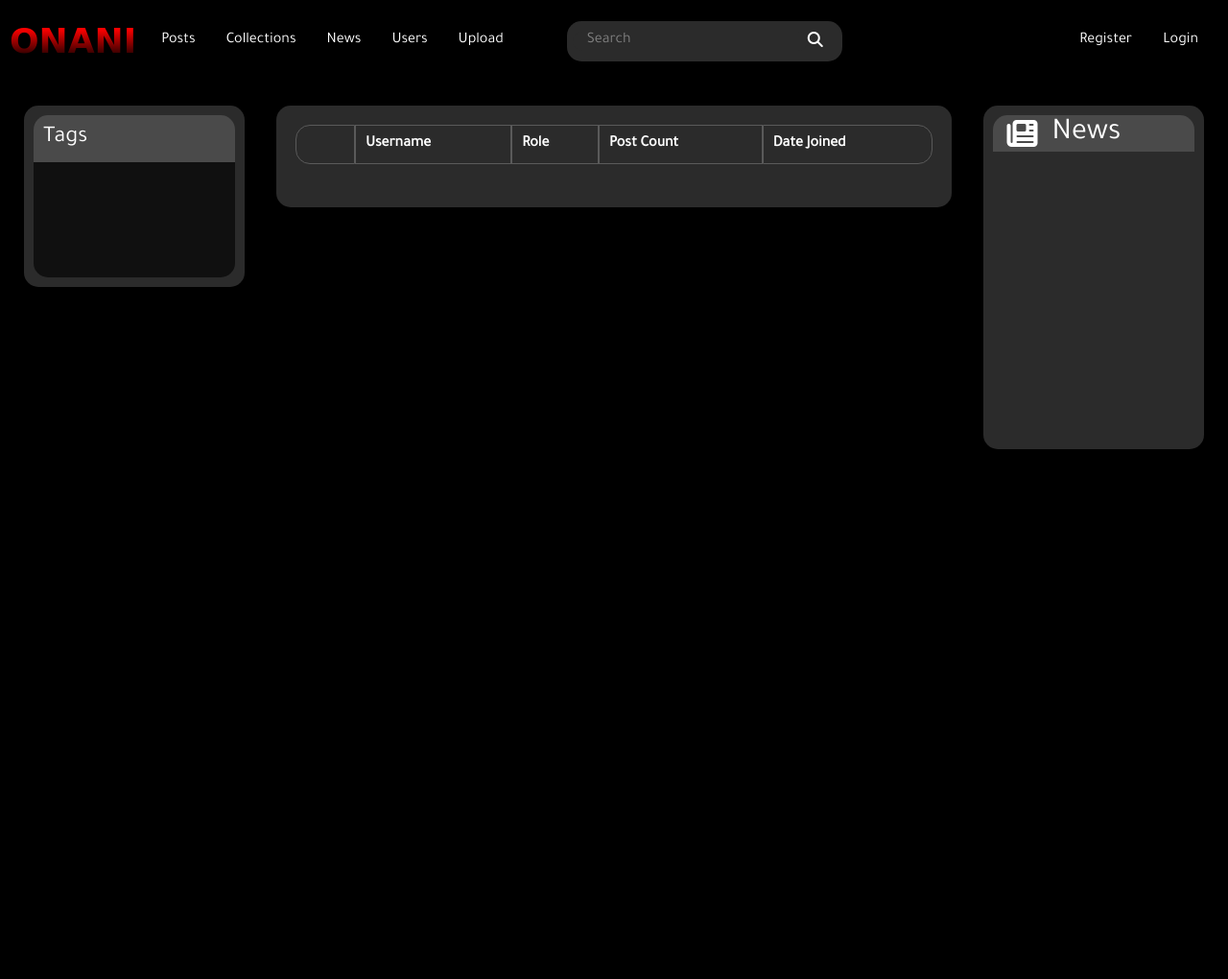
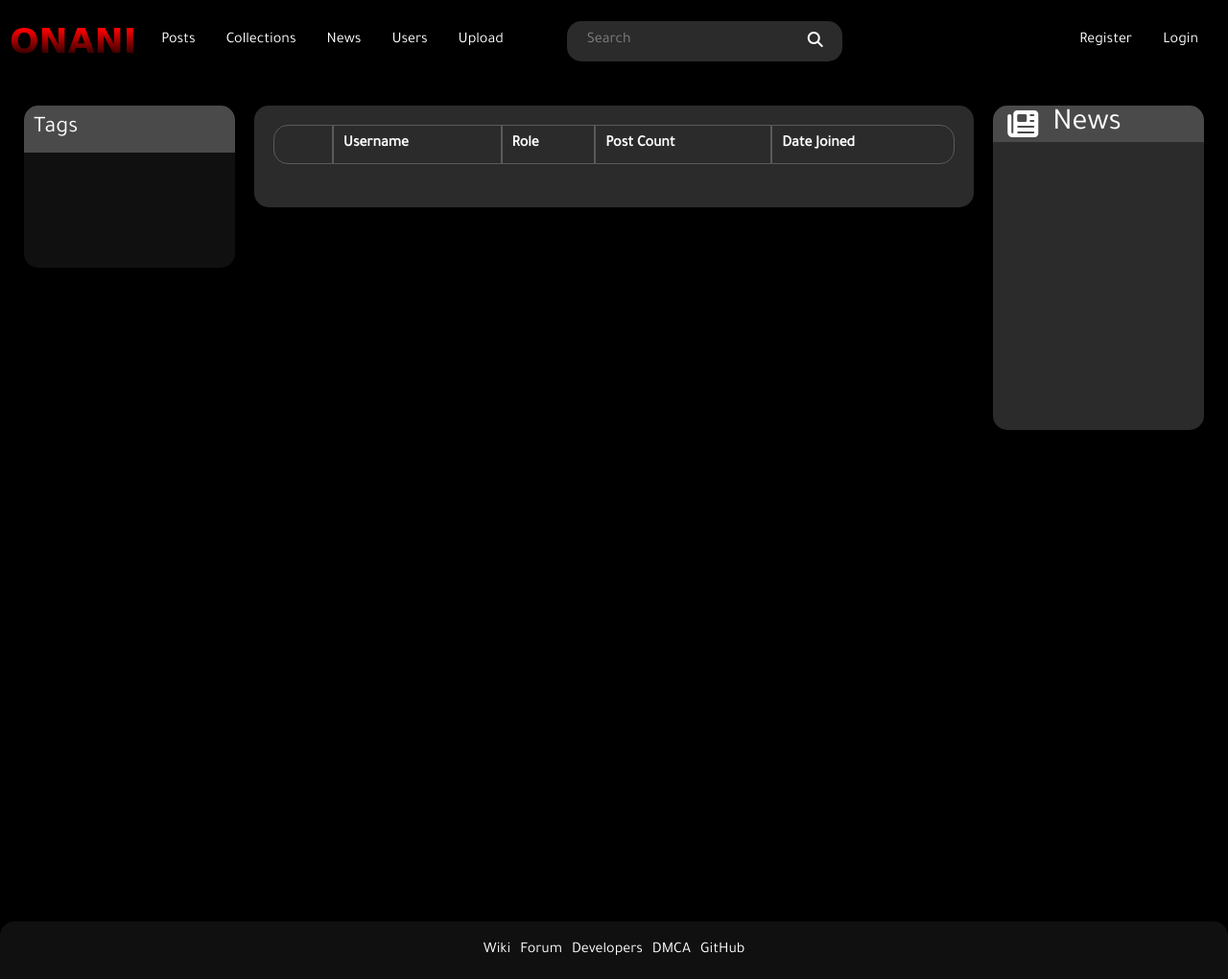
Before and after one commit to Onani-Dev/Onani, a Flask app: page /users/ in a window 1280 px wide. Shown: the whole page at 96% size. Before the commit the page ends 468 px from the top, so only its background shows below. Run offline with Flask 2, Linux system fonts and the light colour scheme; data that the repository does not hold is empty; some libraries are stand-ins or nearby versions; some web fonts are replaced.

Commit message:
cleaning up the UI

```diff
--- a/Onani/models/tag/tag_.py
+++ b/Onani/models/tag/tag_.py
@@ -2,7 +2,7 @@
 # @Author: kapsikkum
 # @Date:   2021-01-12 21:05:15
 # @Last Modified by:   kapsikkum
-# @Last Modified time: 2022-03-24 01:53:39
+# @Last Modified time: 2022-03-29 20:44:37
 
 from email.policy import default
 import enum
@@ -61,6 +61,10 @@ class Tag(db.Model):
     def is_alias(self):
         return bool(self.alias_of)
 
+    @property
+    def humanize(self):
+        return self.name.replace("_", " ").capitalize()
+
     def save_to_db(self):
         db.session.add(self)
         db.session.commit()
--- a/Onani/scss/_base.scss
+++ b/Onani/scss/_base.scss
@@ -2,7 +2,7 @@
  * @Author: kapsikkum
  * @Date:   2022-03-23 13:21:42
  * @Last Modified by:   kapsikkum
- * @Last Modified time: 2022-03-29 00:27:49
+ * @Last Modified time: 2022-03-30 01:01:18
  */
 // Main Onani logo
 #logo {
@@ -284,60 +284,24 @@ div.sidenav {
     }
 }
 
-
-// Dropdown content, used for users
-div.dropdown {
-    align-self: center;
-    color: var(--ui-colour);
-    display: inline-flex;
-    font-size: 16px;
-    max-height: 50px;
-    max-width: 50px;
-    min-height: 50px;
-    min-width: 50px;
-    text-align: center;
-    text-decoration: none;
-    vertical-align: middle;
-
-    &:hover {
-        div.dropdown-content {
-            display: block;
-        }
-
-        button.dropbtn {
-            background-color: var(--ui-item-hover);
-            display: block;
-        }
-    }
+div#content {
+    display: flex;
+    flex-direction: row;
+    flex-wrap: nowrap;
+    align-content: center;
+    justify-content: center;
+    align-items: flex-start;
+    min-height: 100vh;
 }
 
+div#content-container {
+    width: 100%;
+    margin-right: 20px;
+    margin-left: 20px;
+    background-color: var(--ui-foreground-1);
 
-
-div.dropdown-content {
-    animation: fadein 0.2s;
-    background-color: var(--ui-back-colour);
-    box-shadow: 0px 8px 16px 0px var(--ui-box-shadow);
-    display: none;
-    min-width: 50px;
-    opacity: 100%;
-    overflow: visible;
-    position: absolute;
-    right: 10px;
-    top: 55px;
-    z-index: 5;
-
-    a {
-        color: var(--ui-colour);
-        background-color: var(--ui-back-colour);
-        padding: 12px 16px;
-        text-decoration: none;
-        display: block;
-        position: relative;
-        z-index: 6;
-
-        &:hover {
-            background-color: var(--ui-item-hover);
-        }
+    @include for-mobile-only {
+        max-width: 95vw;
     }
 }
 
@@ -346,8 +310,7 @@ div.dropdown-content {
 div#left-panel {
     font-size: 16px;
     margin-left: 25px;
-    position: absolute;
-    width: 18vw;
+    width: 375px;
     word-break: break-all;
 
     @include for-mobile-only {
@@ -379,8 +342,7 @@ div#left-panel {
 div#right-panel {
     right: 0;
     margin-right: 25px;
-    position: absolute;
-    width: 18vw;
+    width: 375px;
     @include for-mobile-only {
         display: none;
     }
@@ -390,13 +352,13 @@ div#news-container {
     height: 300px;
     background-color: var(--ui-foreground-1);
     overflow-y: scroll;
-    border-radius: 0;
+    border-radius: 0px 0px 15px 15px;
 
     li {
         background-color: var(--ui-foreground-2);
         font-size: 1.2em;
         list-style-type: none;
-        margin-top: 10px;
+        margin: 10px;
         padding: 10px;
 
         a {
@@ -410,8 +372,8 @@ div#news-container {
 }
 
 div.side-container {
-    padding: 10px;
-    background-color: var(--ui-foreground-1);
+    // padding: 10px;
+    // background-color: var(--ui-foreground-1);
 
     h2#title {
         padding: 10px;
@@ -438,3 +400,59 @@ div.side-container {
         }
     }
 }
+
+// // Dropdown content, used for users
+// div.dropdown {
+//     align-self: center;
+//     color: var(--ui-colour);
+//     display: inline-flex;
+//     font-size: 16px;
+//     max-height: 50px;
+//     max-width: 50px;
+//     min-height: 50px;
+//     min-width: 50px;
+//     text-align: center;
+//     text-decoration: none;
+//     vertical-align: middle;
+
+//     &:hover {
+//         div.dropdown-content {
+//             display: block;
+//         }
+
+//         button.dropbtn {
+//             background-color: var(--ui-item-hover);
+//             display: block;
+//         }
+//     }
+// }
+
+
+
+// div.dropdown-content {
+//     animation: fadein 0.2s;
+//     background-color: var(--ui-back-colour);
+//     box-shadow: 0px 8px 16px 0px var(--ui-box-shadow);
+//     display: none;
+//     min-width: 50px;
+//     opacity: 100%;
+//     overflow: visible;
+//     position: absolute;
+//     right: 10px;
+//     top: 55px;
+//     z-index: 5;
+
+//     a {
+//         color: var(--ui-colour);
+//         background-color: var(--ui-back-colour);
+//         padding: 12px 16px;
+//         text-decoration: none;
+//         display: block;
+//         position: relative;
+//         z-index: 6;
+
+//         &:hover {
+//             background-color: var(--ui-item-hover);
+//         }
+//     }
+// }
--- a/Onani/scss/_elements.scss
+++ b/Onani/scss/_elements.scss
@@ -2,7 +2,7 @@
  * @Author: kapsikkum
  * @Date:   2022-03-22 23:04:06
  * @Last Modified by:   kapsikkum
- * @Last Modified time: 2022-03-29 00:14:33
+ * @Last Modified time: 2022-03-30 01:09:46
  */
 
 html {
@@ -21,7 +21,13 @@ h6 {
 }
 
 body {
+    align-content: flex-start;
+    align-items: stretch;
     background-color: var(--ui-background-colour);
+    display: flex;
+    flex-direction: column;
+    flex-wrap: nowrap;
+    justify-content: flex-start;
 }
 
 input {
@@ -65,11 +71,20 @@ input[type=password] {
 }
 
 footer {
-    bottom: -270px;
+    align-content: center;
+    align-items: center;
+    background-color: var(--ui-foreground-2);
+    border-radius: 15px 15px 0px 0px;
     display: flex;
-    outline: 1px solid var(--ui-colour);
-    position: absolute;
+    flex-wrap: wrap;
+    height: 60px;
+    justify-content: center;
+    margin-top: 50px;
     width: 100%;
+
+    a{
+        margin: 5px;
+    }
 }
 
 textarea {
--- a/Onani/scss/routes/_all.scss
+++ b/Onani/scss/routes/_all.scss
@@ -2,7 +2,7 @@
  * @Author: kapsikkum
  * @Date:   2022-03-22 23:06:35
  * @Last Modified by:   kapsikkum
- * @Last Modified time: 2022-03-29 00:27:12
+ * @Last Modified time: 2022-03-30 00:48:35
  */
 
 img.emoji {
@@ -11,17 +11,6 @@ img.emoji {
     width: 1em;
     margin: 0 .05em 0 .1em;
     vertical-align: -0.1em;
-}
-
-div#outlined-container {
-    margin-left: auto;
-    margin-right: auto;
-    max-width: 55vw;
-    background-color: var(--ui-foreground-1);
-
-    @include for-mobile-only {
-        max-width: 95vw;
-    }
 }
 
 div.login-box {
@@ -126,22 +115,6 @@ h1.login-header {
     font-weight: 900;
 }
 
-.column {
-    float: left;
-    width: 50%;
-    display: grid;
-}
-
-.row {
-    max-width: 1000px;
-
-    &:after {
-        content: "";
-        display: table;
-        clear: both;
-    }
-}
-
 .page-navigation {
     align-content: center;
     align-items: center;
--- a/Onani/scss/routes/_posts.scss
+++ b/Onani/scss/routes/_posts.scss
@@ -2,19 +2,16 @@
  * @Author: kapsikkum
  * @Date:   2022-03-22 23:20:15
  * @Last Modified by:   kapsikkum
- * @Last Modified time: 2022-03-29 00:04:34
+ * @Last Modified time: 2022-03-30 00:15:43
  */
 div#posts-container {
     background-color: var(--ui-foreground-1);
-    left: 0;
     margin-left: auto;
     margin-right: auto;
-    max-width: 50vw;
+    max-width: 70vw;
     min-height: 100px;
-    min-width: 50vw;
+    min-width: 70vw;
     padding: 10px;
-    position: absolute;
-    right: 0;
     width: fit-content;
 
     @include for-mobile-only {
--- a/Onani/scss/routes/_users.scss
+++ b/Onani/scss/routes/_users.scss
@@ -47,29 +51,29 @@ img#profile-picture-image.banned {
     filter: blur(6px);
 }
 
-h1#profile-username-header {
-    display: inline-block;
-    position: absolute;
-    top: 50px;
-    transform: translateZ(0);
-    @include for-mobile-only {
-        top: 10px;
-    }
-}
+// h1#profile-username-header {
+//     display: inline-block;
+//     position: absolute;
+//     top: 50px;
+//     transform: translateZ(0);
+//     @include for-mobile-only {
+//         top: 10px;
+//     }
+// }
 
 h1#profile-username-header.banned {
     text-decoration: line-through;
 }
 
-h3#profile-user-role {
-    display: inline-block;
-    position: absolute;
-    top: 100px;
-    transform: translateZ(0);
-    @include for-mobile-only {
-        top: 50px;
-    }
-}
+// h3#profile-user-role {
+//     display: inline-block;
+//     position: absolute;
+//     top: 100px;
+//     transform: translateZ(0);
+//     @include for-mobile-only {
+//         top: 50px;
+//     }
+// }
 
 button#profile-edit-button {
     background-color: var(--ui-back-colour);
--- a/Onani/templates/base.jinja2
+++ b/Onani/templates/base.jinja2
@@ -142,12 +142,21 @@
       </div>
     {% endif %}
   </div>
-  {% block content %}
-  {% endblock %}
+  <!-- Page content -->
+  <div id="content">
+    {% block content %}
+    {% endblock %}
+  </div>
+
   {% block bottom_scripts %}
   {% endblock %}
-  {# <footer>
-  </footer> #}
+  <footer>
+    <a href="/wiki/">Wiki</a>
+    <a href="/forum/">Forum</a>
+    <a href="/developers/">Developers</a>
+    <a href="/dmca/">DMCA</a>
+    <a href="https://github.com/Onani-Dev/Onani/">GitHub</a>
+  </footer>
 </body>
 
 </html>
--- a/Onani/templates/news.jinja2
+++ b/Onani/templates/news.jinja2
@@ -9,7 +9,7 @@
 <!-- Left panel/Tags -->
 {% include "elements/tag_bar.jinja2" %}
 
-<div id="outlined-container" class="grid-container">
+<div id="content-container" class="grid-container">
   {% for news in news.items %}
     <div class="grid-item">
       <img src="/static/android-chrome-512x512.png" class="pfp-list">
--- a/Onani/templates/posts.jinja2
+++ b/Onani/templates/posts.jinja2
@@ -11,6 +11,9 @@
 {% extends "base.jinja2" %}
 
 {% block content %}
+<!-- Left panel/Tags -->
+{% include "elements/tag_bar.jinja2" %}
+<!-- Post thumbnails -->
 <div id="posts-container">
   {% if posts.items|length <= 0 %}
     <h1>Sorry nothing</h1>
@@ -27,6 +30,4 @@
     {% include "elements/pagination.jinja2" %}
   {% endif %}
 </div>
-<!-- Left panel/Tags -->
-{% include "elements/tag_bar.jinja2" %}
 {% endblock %}
--- a/Onani/templates/users.jinja2
+++ b/Onani/templates/users.jinja2
@@ -8,11 +8,8 @@
 {% block content %}
 <!-- Left panel/Tags -->
 {% include "elements/tag_bar.jinja2" %}
-<!-- Right panel/News -->
-{% include "elements/right_bar.jinja2" %}
 
-
-<div id="outlined-container">
+<div id="content-container">
   <table>
     <tr>
       <th class="profile-picture-cell"></th>
@@ -35,4 +32,7 @@
   {% set page_url = "/users/" %}
   {% include "elements/pagination.jinja2" %}
 </div>
+
+<!-- Right panel/News -->
+{% include "elements/right_bar.jinja2" %}
 {% endblock %}
```
Also changed, not shown: other parts of Onani/scss/routes/_users.scss (+52 -17 lines), Onani/templates/profile.jinja2 (+46 -28 lines), Onani/static/css/onani.style.min.css, 1 other file.
